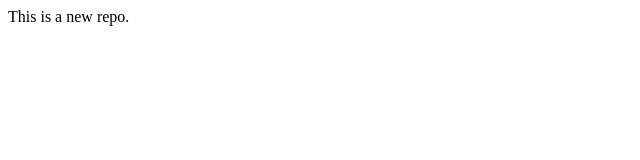
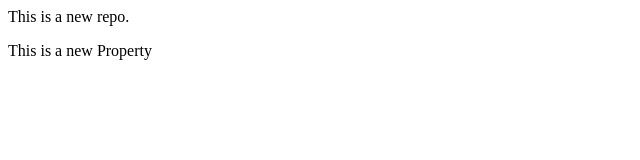
Before and after one commit to AniketBarshi/LocalRepo1, a plain HTML site: page index.html in a window 1280 px wide. Shown: the whole page, without its empty margins (0-640 px from the left). Drawn offline with Linux system fonts and the light colour scheme.

Commit message:
Add new property

```diff
--- a/index.html
+++ b/index.html
@@ -1 +1,2 @@
 <p>This is a new repo.</p>
+<p>This is a new Property</p>
```
